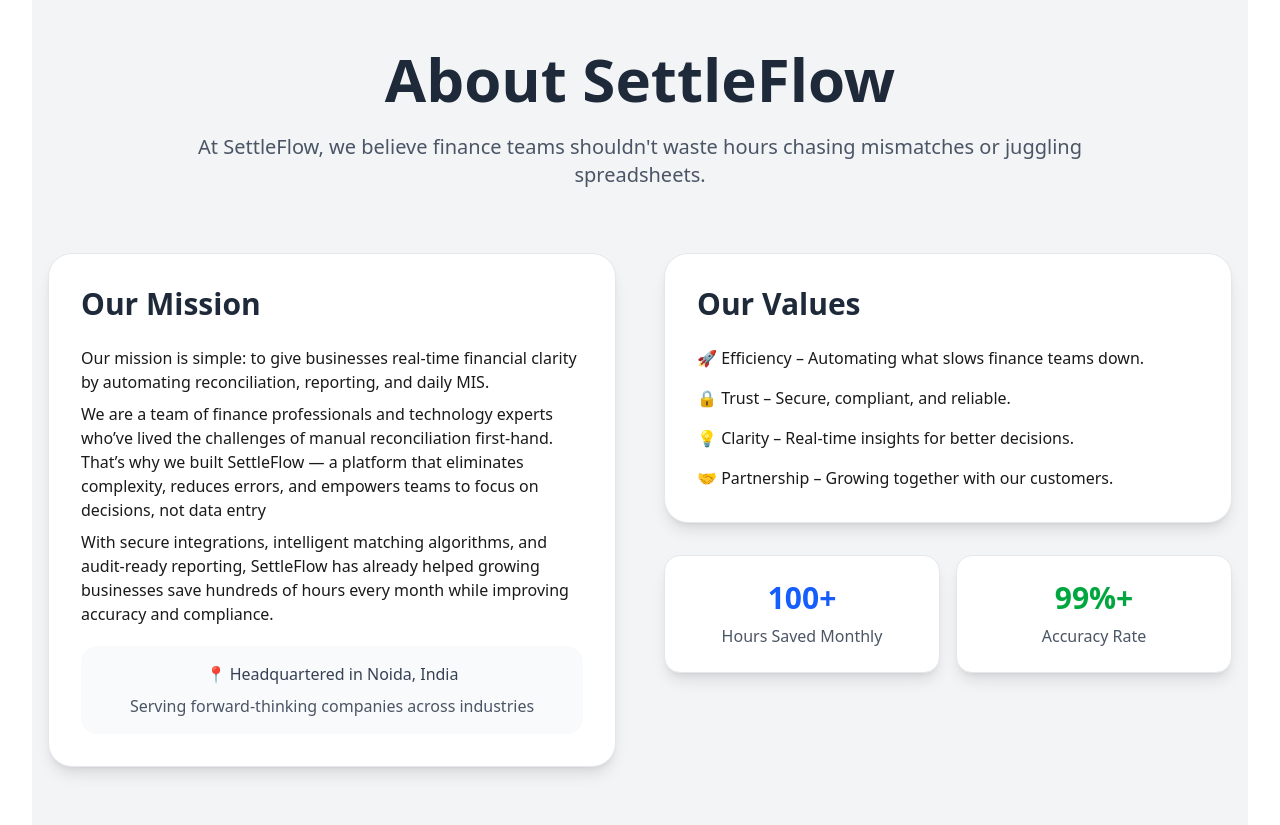
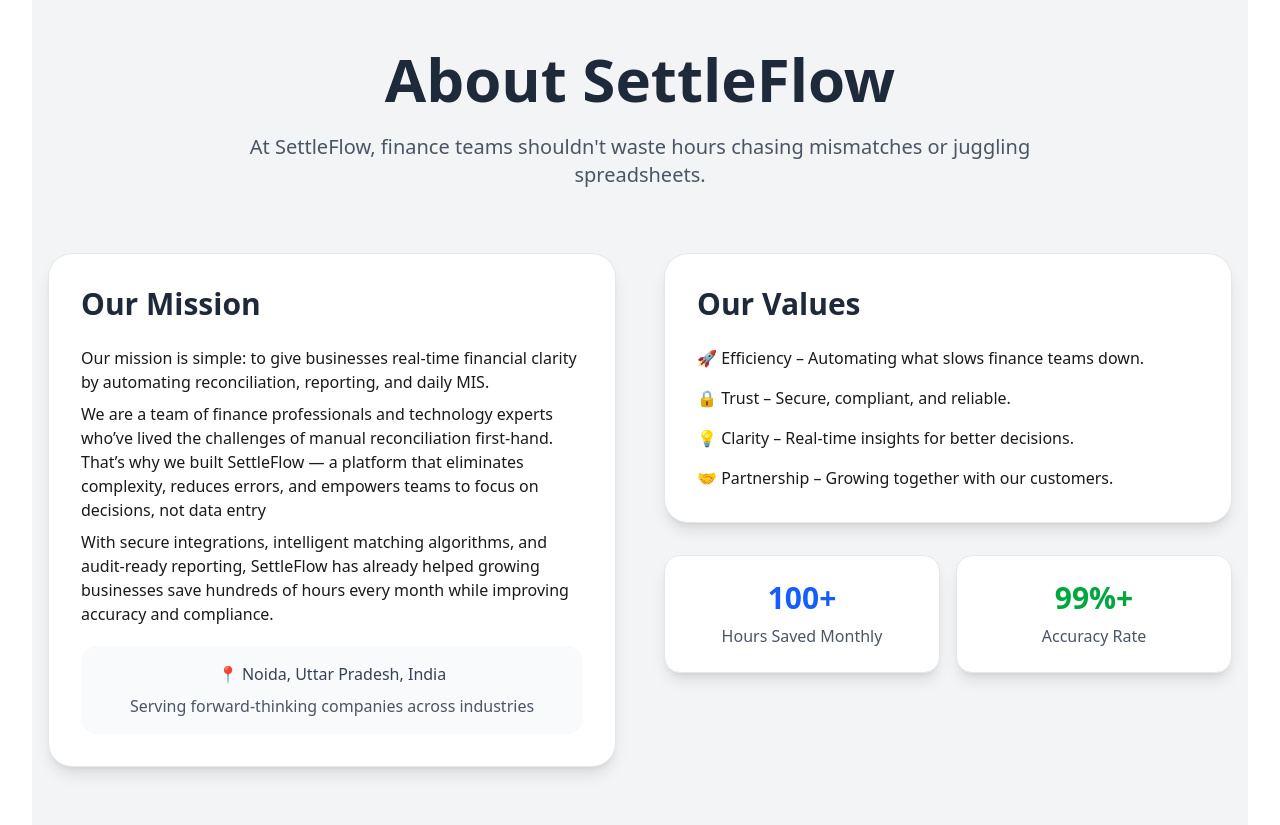
Before and after one commit to TusharSrivastav20/SettleFlow, a React (Vite) app: page / in a window 1280 px wide. Shown: the part 2940-3765 px from the top of the page. Built offline with nearby package versions, Linux system fonts and the light colour scheme.

Commit message:
Minor change in About us

```diff
--- a/src/components/About/About.jsx
+++ b/src/components/About/About.jsx
@@ -7,7 +7,7 @@
         <div className="text-center mb-16">
           <h2 className="text-4xl md:text-6xl font-bold text-gray-800 mb-6">About SettleFlow</h2>
           <p className="text-xl text-gray-600 max-w-4xl mx-auto mb-8">
-            At SettleFlow, we believe finance teams shouldn't waste hours chasing mismatches or juggling spreadsheets.
+            At SettleFlow, finance teams shouldn't waste hours chasing mismatches or juggling spreadsheets.
           </p>
         </div>
         <div className="grid lg:grid-cols-2 gap-12 items-start">
@@ -23,7 +23,7 @@
                 With secure integrations, intelligent matching algorithms, and audit-ready reporting, SettleFlow has already helped growing businesses save hundreds of hours every month while improving accuracy and compliance.
             </p>
             <div className="text-center mt-5 p-4 bg-gray-50 rounded-2xl">
-              <p className="text-gray-700 font-medium">📍 Headquartered in Noida, India</p>
+              <p className="text-gray-700 font-medium">📍 Noida, Uttar Pradesh, India</p>
               <p className="text-gray-600 mt-2">Serving forward-thinking companies across industries</p>
             </div>
           </div>
```
